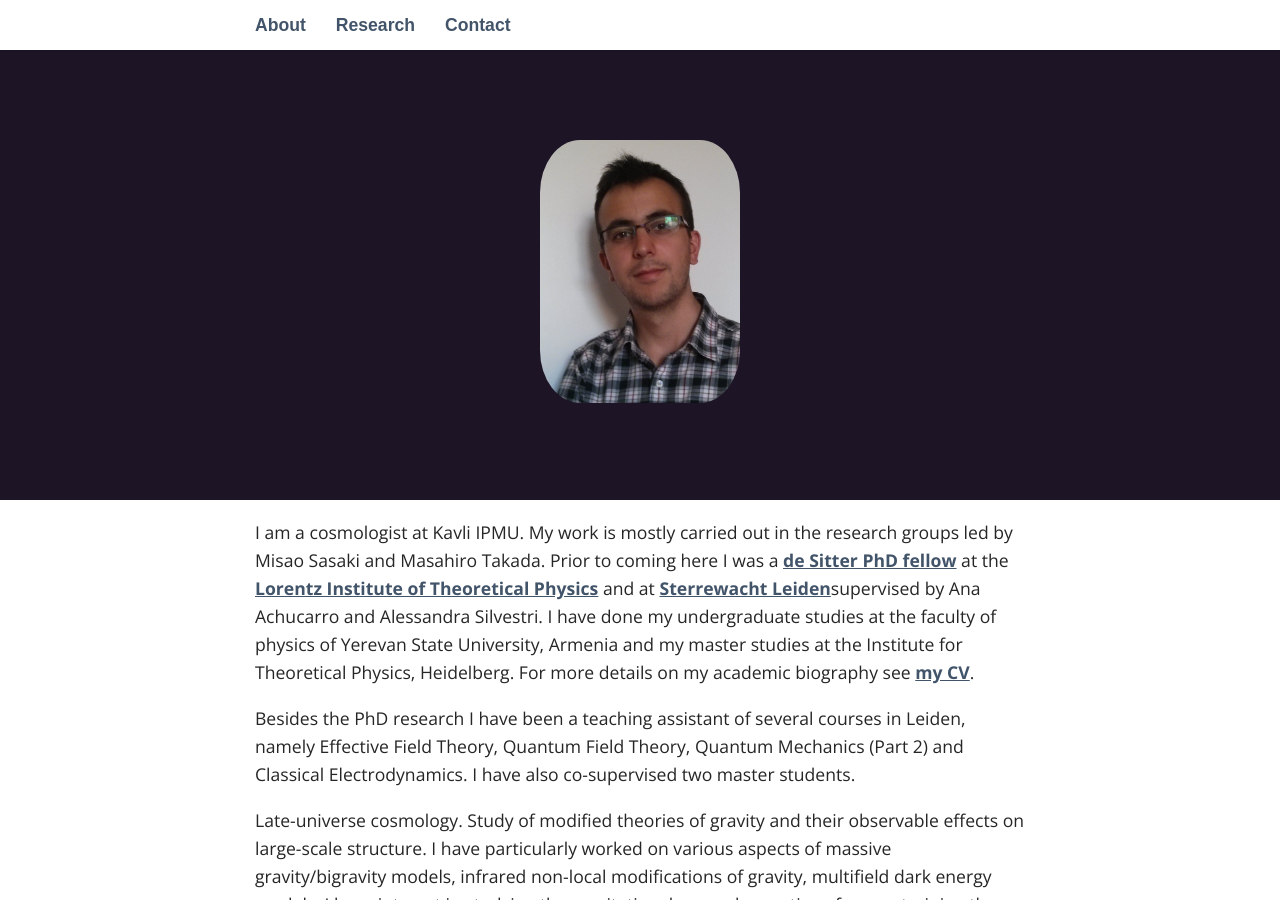
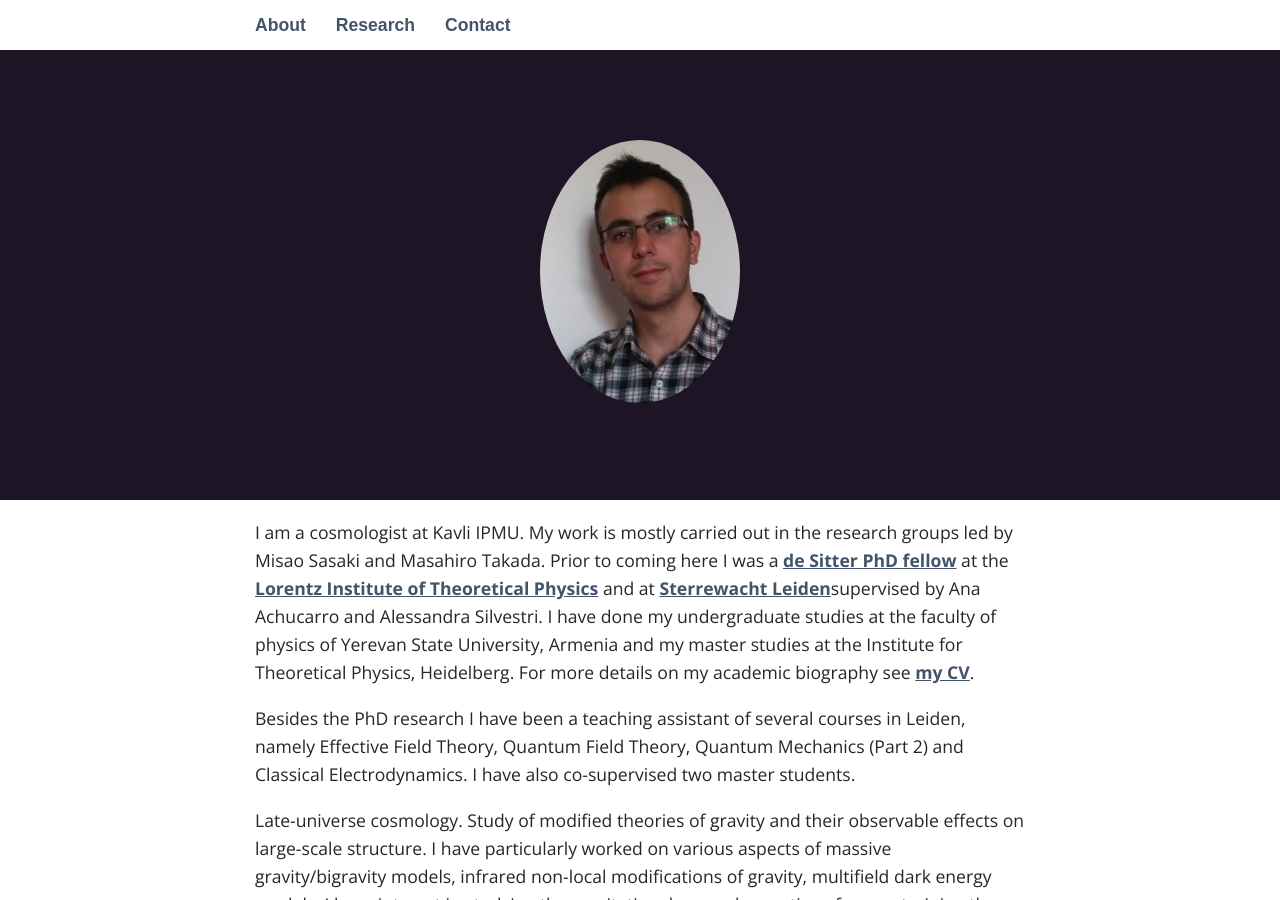
Before and after one commit to valerivardanyan/valerivardanyan.github.io, a Jekyll site: the page built from _pages/01_about.md, in a window 1280 px wide and 900 px high. Built offline with Jekyll 4.4.1, drawn with Linux system fonts in a browser that asks for light colours; some web fonts are replaced.

Commit message:
Some changes.

```diff
--- a/_includes/header_about.html
+++ b/_includes/header_about.html
@@ -14,7 +14,7 @@
 <meta name="viewport" content="width=device-width, initial-scale=1">
 <style>
 img {
-  border-radius: 20%;
+  border-radius: 50%;
 }
 </style>
 </head>
```
Also changed, not shown: 1 other file.
